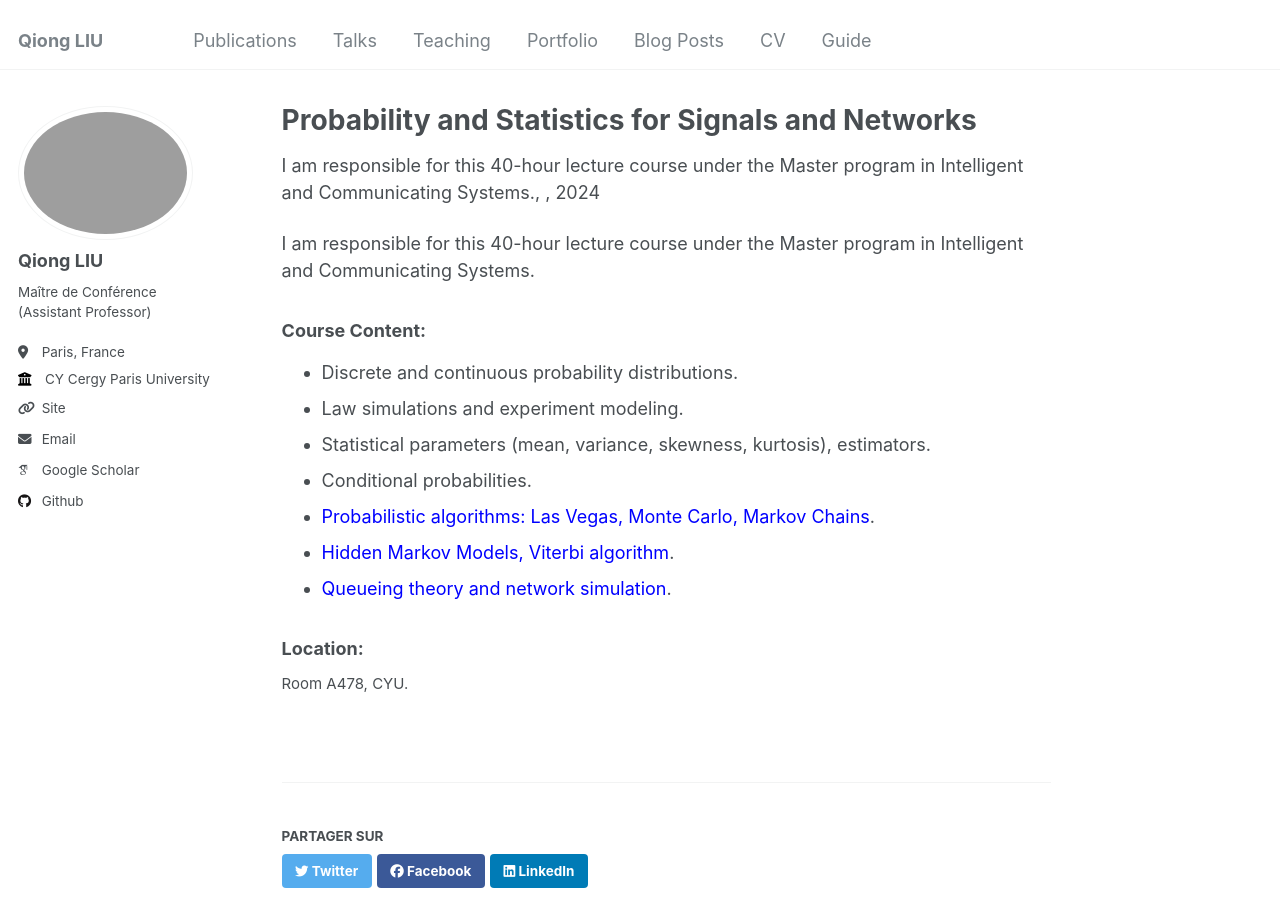
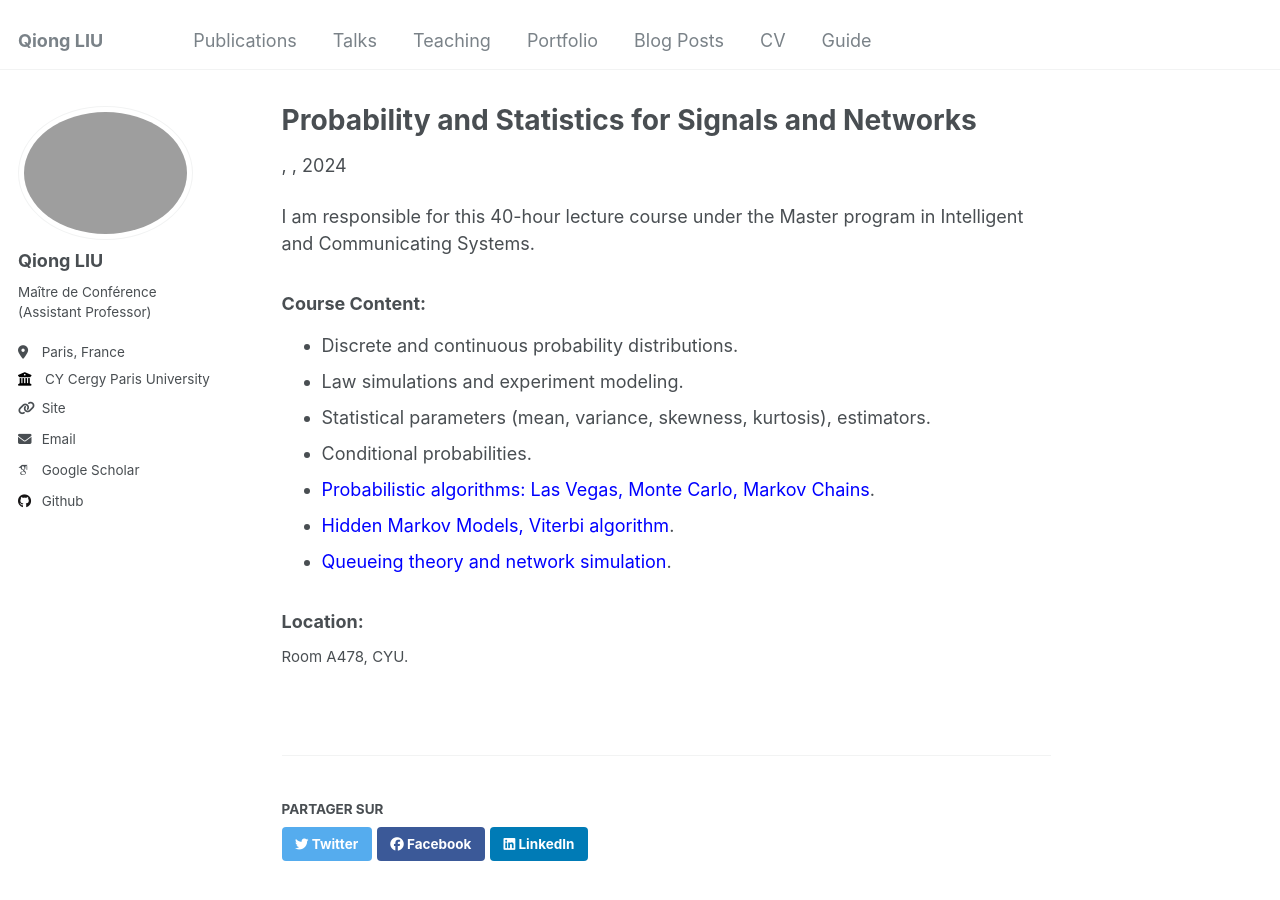
Before and after one commit to evesiphus/evesiphus.github.io, a Jekyll site: the page built from _teaching/2024-fall-teach-pssr.md, in a window 1280 px wide and 900 px high. Built offline with Jekyll 4.4.1, drawn with Linux system fonts in a browser that asks for light colours; some web fonts are replaced.

Commit message:
Update 2024-fall-teach-pssr.md

```diff
--- a/_teaching/2024-fall-teach-pssr.md
+++ b/_teaching/2024-fall-teach-pssr.md
@@ -1,11 +1,11 @@
 ---
 title: "Probability and Statistics for Signals and Networks"
 collection: teaching
-type: "I am responsible for this 40-hour lecture course under the Master program in Intelligent and Communicating Systems."
 permalink: /teaching/probability-statistics-signals-networks
 academic_year: "(2024-2025)"
 program: Master
 ---
+
 I am responsible for this 40-hour lecture course under the Master program in Intelligent and Communicating Systems.
 ### Course Content:
 - Discrete and continuous probability distributions.
```
